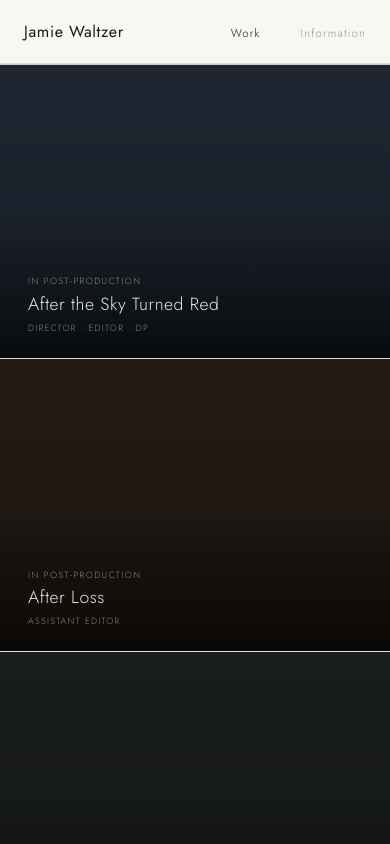
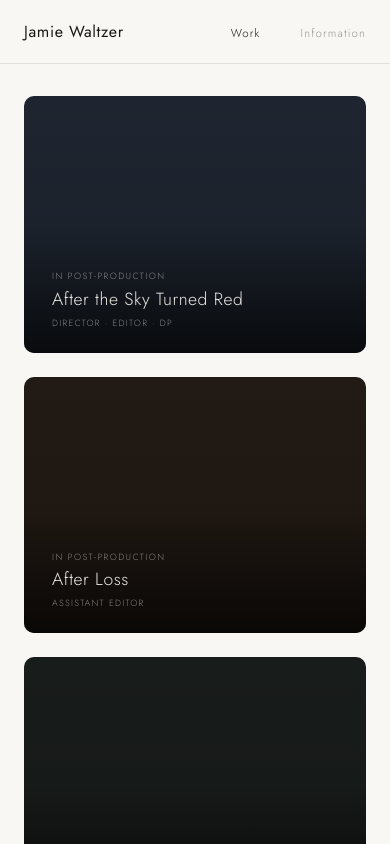
Before and after one commit to lannyducas/jamiewaltzer.github.io, a plain HTML site: page index.html in a window 390 px wide. Shown: the top 844 px of the page. Drawn offline with Linux system fonts and the light colour scheme.

Commit message:
Add spacing and rounded corners to work grid tiles
Co-Authored-By: Claude Sonnet 5 <noreply@anthropic.com>

```diff
--- a/style.css
+++ b/style.css
@@ -93,9 +93,8 @@ nav {
 .work-grid {
   display: grid;
   grid-template-columns: 1fr 1fr;
-  gap: 1px;
-  background: var(--border);
-  border-top: 0.5px solid var(--border);
+  gap: 2rem;
+  padding: 2.5rem 3rem;
 }
 
 .tile {
@@ -105,6 +104,7 @@ nav {
   cursor: pointer;
   aspect-ratio: 16 / 9;
   background: var(--bg);
+  border-radius: 10px;
 }
 
 /* Thumbnail image — swap color div for <img> when ready */
@@ -359,6 +359,8 @@ nav {
 
   .work-grid {
     grid-template-columns: 1fr;
+    gap: 1.5rem;
+    padding: 2rem 1.5rem;
   }
 
   .tile {
```
